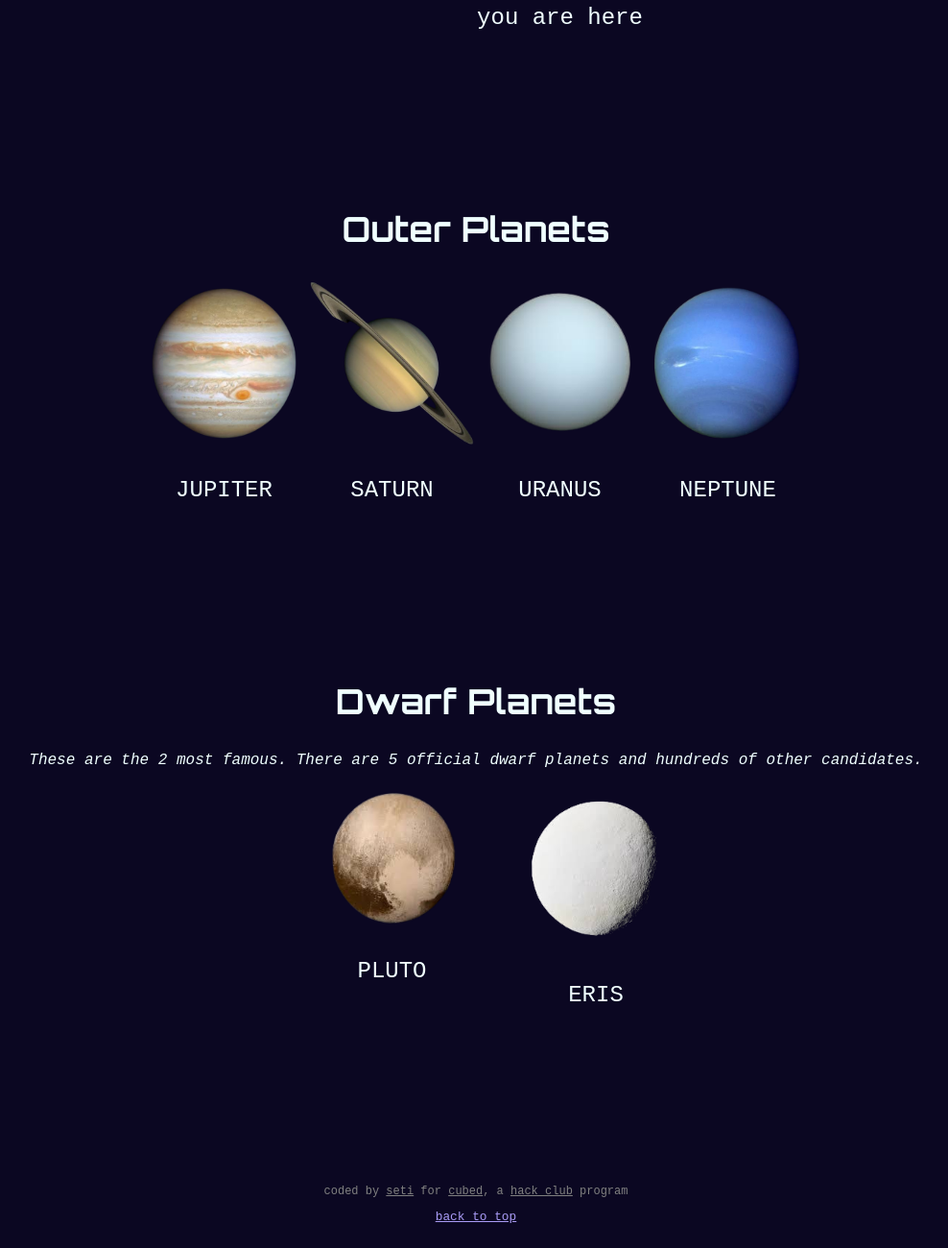
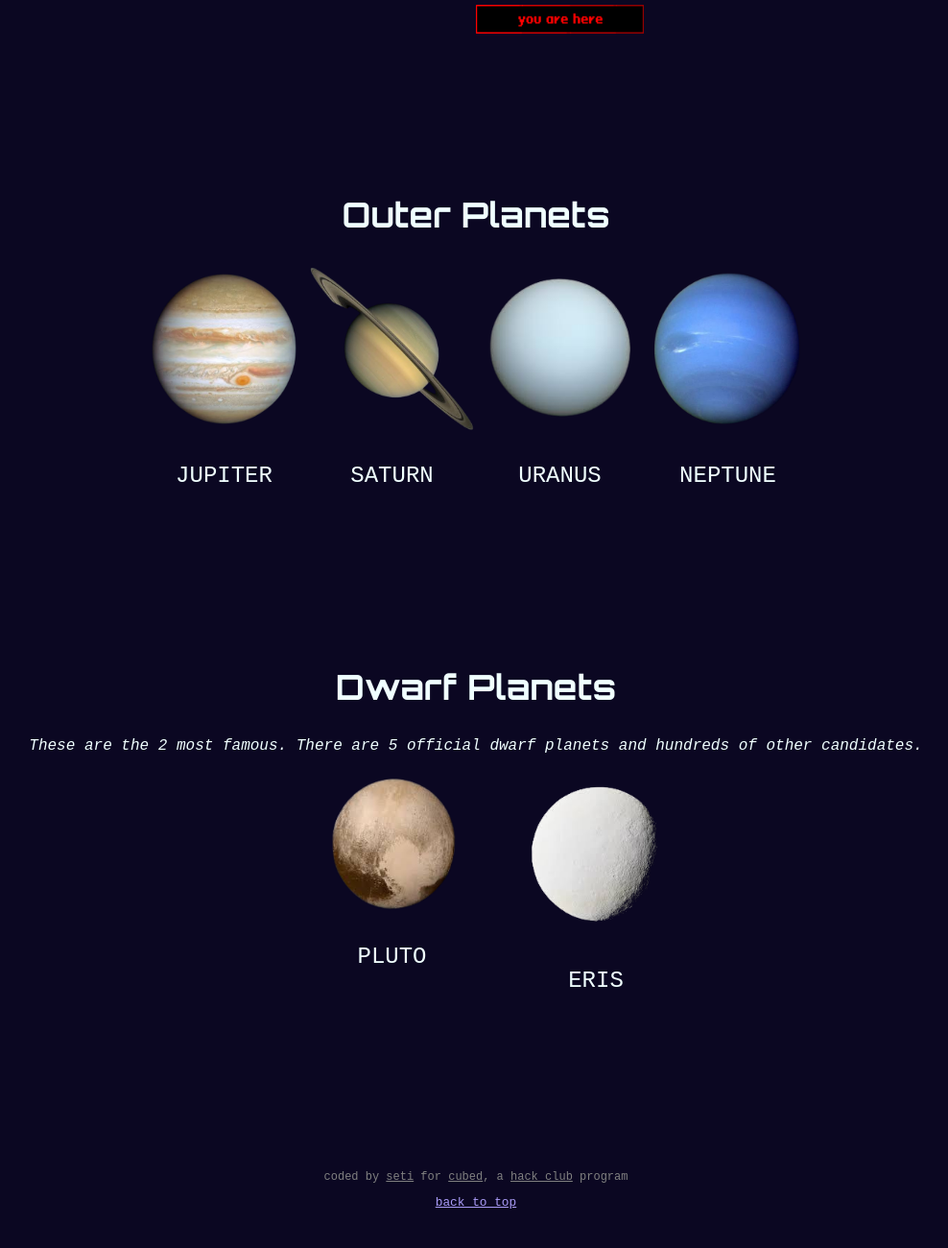
Before and after one commit to voyage-sans-retour/solar-system-explorer, a plain HTML site: page index.html in a window 1280 px wide. Shown: the part 1147-2447 px from the top of the page at 96% size, without its empty margins (144-1132 px from the left). Drawn offline with Linux system fonts and the light colour scheme.

Commit message:
add you are here blinkie and more space between footer + bottom of page

```diff
--- a/index.html
+++ b/index.html
@@ -1,8 +1,3 @@
-<!--
-make a you are here blinkie/button
-add more space between back to top and home page
-make sure fan facts actually say fun fact -->
-
 <!DOCTYPE html>
 <html lang="en">
 <head>
@@ -40,7 +35,7 @@ make sure fan facts actually say fun fact -->
         <div>
             <a href="object-pages/earth.html"><img src="assets/earth.png" alt="image of earth"></a>
             <p><a href="object-pages/earth.html">EARTH</a></p>
-            <p>you are here</p>
+            <img id="are-here" src="assets/you-are-here.gif">
         </div>
 
         <div>
@@ -82,7 +77,7 @@ make sure fan facts actually say fun fact -->
 
         <div>
             <a href="object-pages/eris.html"><img src="assets/eris.png" alt="image of eris"></a>
-            <p><a href="object-pages/eris.html">ERIS</a></p>
+            <p><a href="object-pages/eris.html" id="eris">ERIS</a></p>
         </div>
     </div>
 
--- a/styles.css
+++ b/styles.css
@@ -1,6 +1,5 @@
 /*
-add padding to bottom of footer
-futuristic scrollbar
+
  */
 
 @import url('https://fonts.googleapis.com/css2?family=Orbitron:wght@400..900&display=swap');
@@ -60,6 +59,7 @@ footer p {
 footer {
     margin-top: 10vh;
     color: gray;
+    margin-bottom: 5vh;
 }
 
 footer a {
@@ -75,7 +75,7 @@ footer a {
     text-shadow: 0px 0px 8px #8cbed8;
 }
 
-.object-container img:hover, .object-container p:hover {
+.object-container img:hover:not(#are-here), .object-container p:hover {
     transition: all 0.2s ease-in-out;
     transform: scale(1.1);
 }
@@ -97,3 +97,7 @@ footer a {
     font-size: 1rem;
     font-style: italic;
 }
+
+#are-here {
+    height:30px;
+}
```
Also changed, not shown: assets/you-are-here.gif (added).
